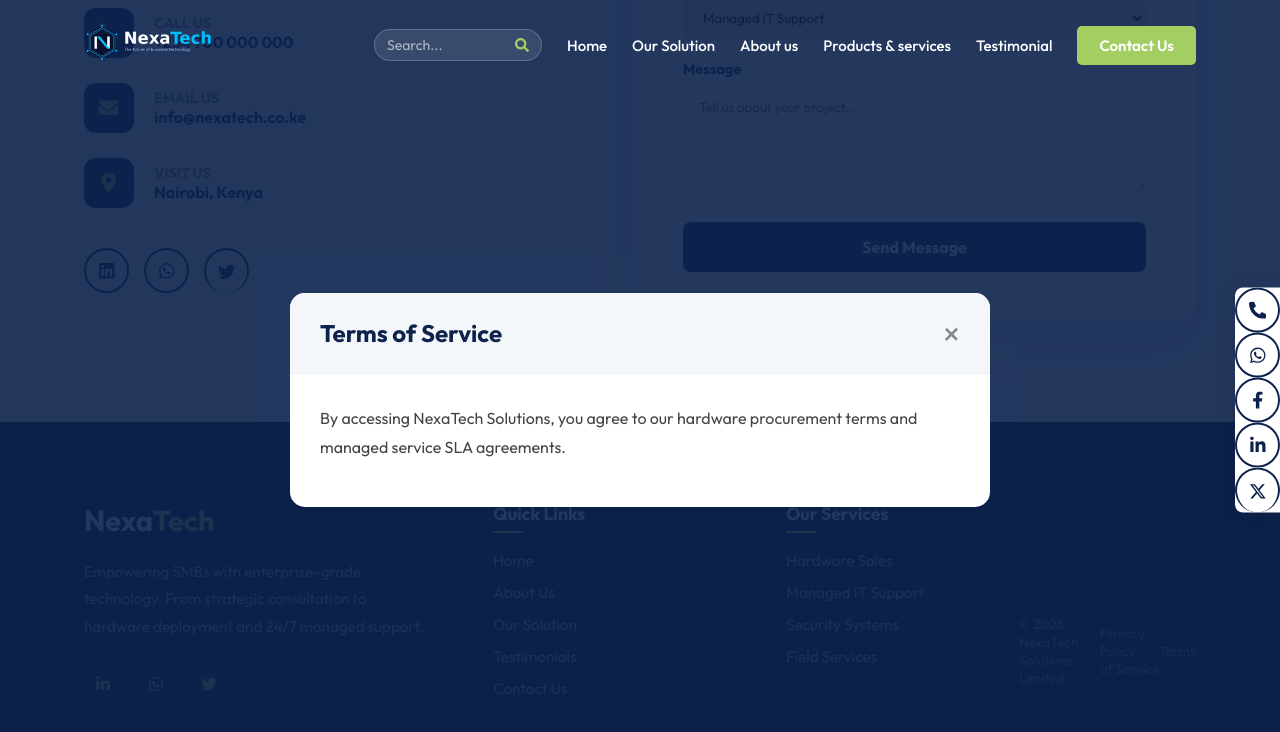
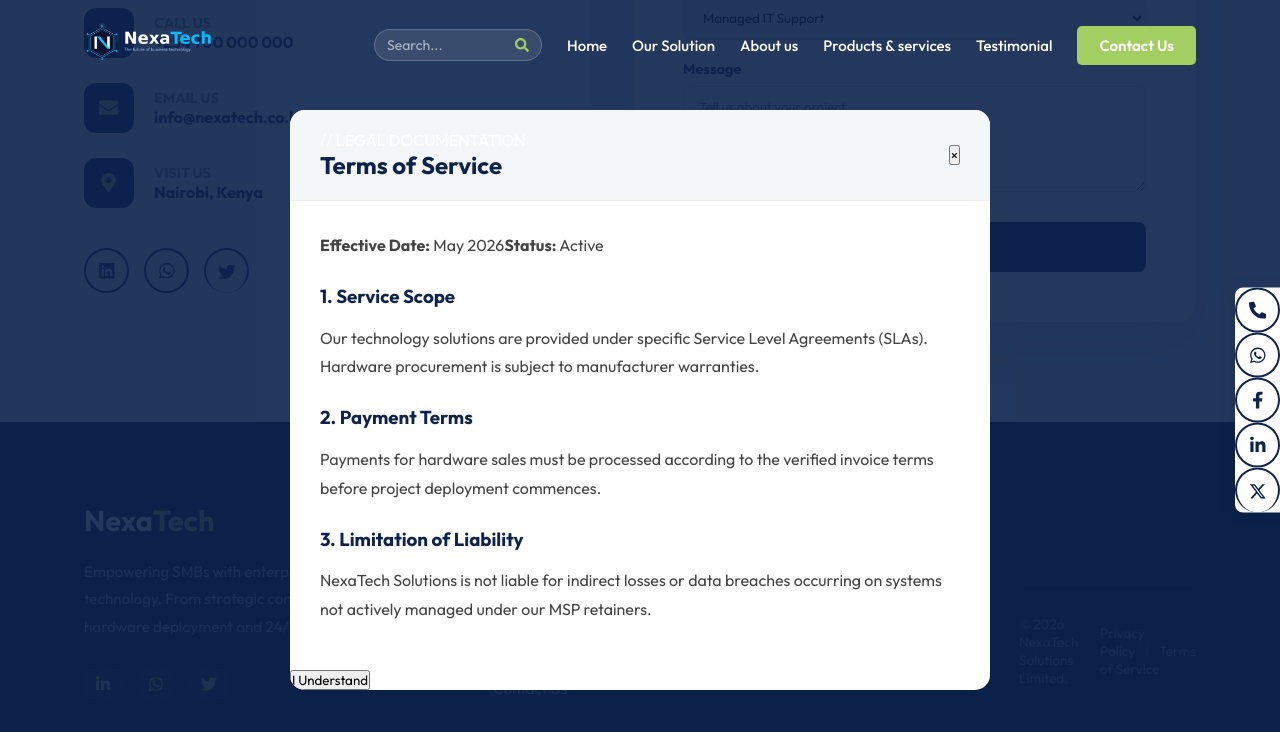
Before and after one commit to Inferno-cmd/Alvion-Consultancy-Group, a React (Vite) app: page / in a window 1280 px wide. Both pictures are taken after a click on the link "Terms of Service". Shown: the part 4967-5699 px from the top of the page. Built offline with nearby package versions, Linux system fonts and the light colour scheme.

Commit message:
update legal modal and contact section

```diff
--- a/src/components/Footer/Footer.jsx
+++ b/src/components/Footer/Footer.jsx
@@ -5,12 +5,29 @@
 
 const Footer = () => {
   const [modalConfig, setModalConfig] = useState({ isOpen: false, title: '', content: null });
-
-  const openLegal = (title, type) => (e) => {
+const openLegal = (title, type) => (e) => {
     e.preventDefault();
     const content = type === 'privacy'
-      ? <p>NexaTech Solutions Limited is committed to protecting your data. We collect minimal information via our contact forms to provide better IT services.</p>
-      : <p>By accessing NexaTech Solutions, you agree to our hardware procurement terms and managed service SLA agreements.</p>;
+      ? (
+        <div className="legal-rich-text">
+          <h3>1. Data Collection</h3>
+          <p>NexaTech Solutions Limited collects information that you provide voluntarily through our "Contact Us" forms, including name, company, and email address.</p>
+          <h3>2. Usage of Information</h3>
+          <p>This data is used exclusively to provide technical consultations, hardware quotes, and support services requested by you.</p>
+          <h3>3. Security Protocols</h3>
+          <p>We implement enterprise-level security measures to protect your data from unauthorized access or disclosure.</p>
+        </div>
+      )
+      : (
+        <div className="legal-rich-text">
+          <h3>1. Service Scope</h3>
+          <p>Our technology solutions are provided under specific Service Level Agreements (SLAs). Hardware procurement is subject to manufacturer warranties.</p>
+          <h3>2. Payment Terms</h3>
+          <p>Payments for hardware sales must be processed according to the verified invoice terms before project deployment commences.</p>
+          <h3>3. Limitation of Liability</h3>
+          <p>NexaTech Solutions is not liable for indirect losses or data breaches occurring on systems not actively managed under our MSP retainers.</p>
+        </div>
+      );
 
     setModalConfig({ isOpen: true, title, content });
   };
--- a/src/components/Footer/LegalModal.css
+++ b/src/components/Footer/LegalModal.css
@@ -4,7 +4,7 @@
     left: 0;
     right: 0;
     bottom: 0;
-    background: rgba(13, 35, 77, 0.9); /* NexaTech Dark Blue with transparency */
+    background: rgba(13, 35, 77, 0.9);
     display: flex;
     align-items: center;
     justify-content: center;
--- a/src/components/Footer/LegalModal.jsx
+++ b/src/components/Footer/LegalModal.jsx
@@ -7,12 +7,29 @@
   return (
     <div className="modal-overlay" onClick={onClose}>
       <div className="modal-content" onClick={(e) => e.stopPropagation()}>
+        {/* Modal Header */}
         <div className="modal-header">
-          <h2>{title}</h2>
-          <button className="close-btn" onClick={onClose}>&times;</button>
+          <div className="header-title-group">
+            <span className="modal-subtitle">// LEGAL DOCUMENTATION</span>
+            <h2 className="modal-main-title">{title}</h2>
+          </div>
+          <button className="modal-close-btn" onClick={onClose}>&times;</button>
         </div>
+
+        {/* Modal Body */}
         <div className="modal-body">
-          {content}
+          <div className="legal-meta">
+            <span><strong>Effective Date:</strong> May 2026</span>
+            <span><strong>Status:</strong> Active</span>
+          </div>
+          <div className="legal-rich-text">
+            {content}
+          </div>
+        </div>
+
+        {/* Modal Footer */}
+        <div className="modal-footer">
+          <button className="modal-action-btn" onClick={onClose}>I Understand</button>
         </div>
       </div>
     </div>
```
